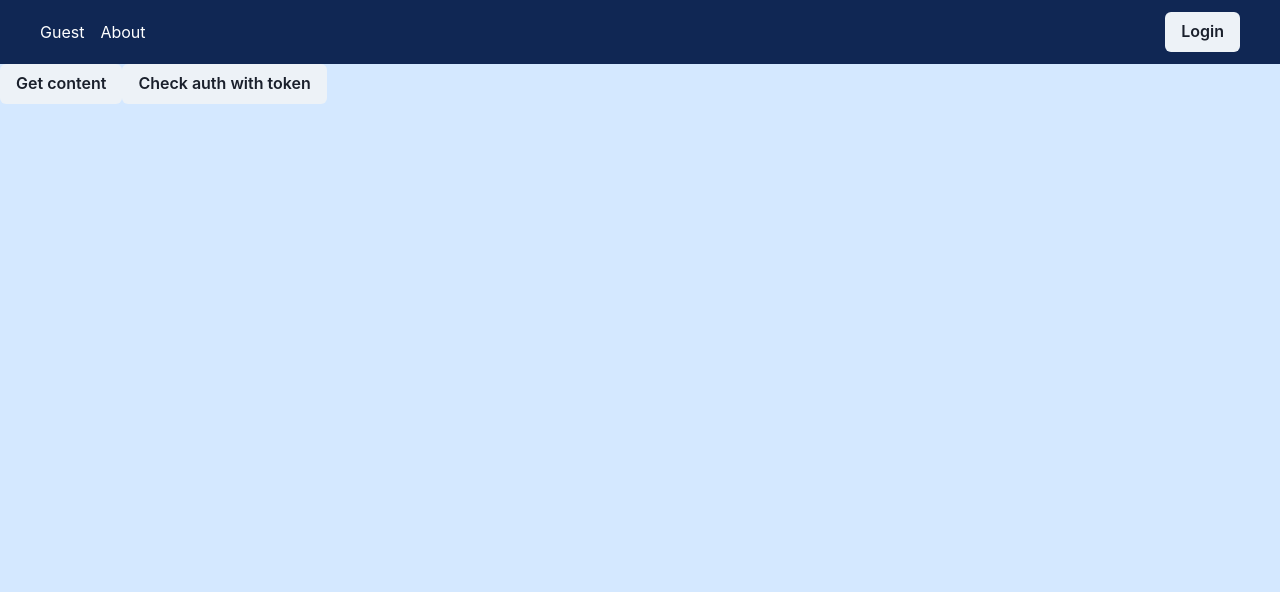
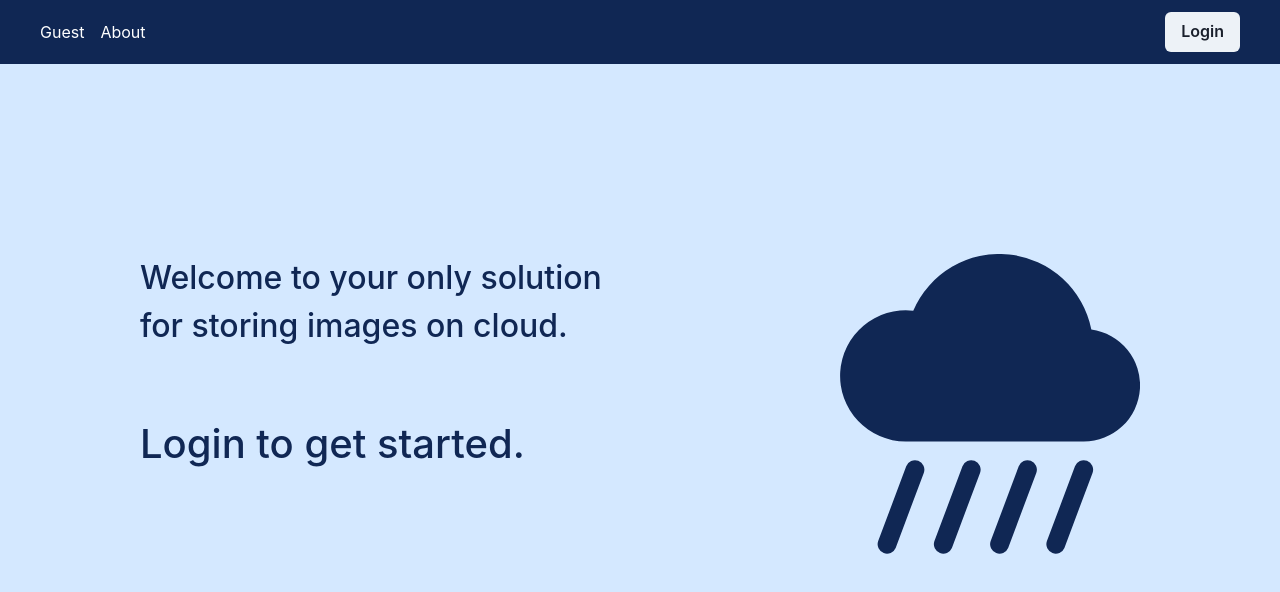
Before and after one commit to raghavluthra10/image-uploader-api, a React (Vite) app in the folder client/: page / in a window 1280 px wide. Shown: the top 592 px of the page. Built offline with nearby package versions, Linux system fonts and the light colour scheme.

Commit message:
updated guest page

```diff
--- a/client/src/pages/guest/Guest.tsx
+++ b/client/src/pages/guest/Guest.tsx
@@ -1,53 +1,68 @@
 import { Button } from "@chakra-ui/react";
 import * as React from "react";
-import { useQuery } from "react-query";
-import { getContent } from "../../api/queries";
+import { BsFillCloudRainHeavyFill } from "react-icons/bs";
+import styled from "styled-components";
 
-import { User } from "../../interfaces/user";
+// export interface IAppProps {}
 
-import If from "../../components/If";
-import axios from "axios";
-import axiosConfig from "../../axios.config";
+const Container = styled.div`
+  /* padding: 40px 80px; */
+  display: flex;
+  flex-direction: column;
+`;
 
-export interface IAppProps {}
+const SectionOne = styled.div`
+  margin-top: 150px;
+  padding: 40px 140px;
+  display: flex;
+  margin-bottom: 100px;
+`;
 
-export default function App(props: IAppProps) {
-  const { isError, isLoading, data, isSuccess, refetch } = useQuery(
-    "users",
-    getContent,
-    {
-      enabled: false,
-    },
-  );
+const LeftSection = styled.h1`
+  font-size: 32px;
+  flex: 0.5;
+  font-weight: 500;
+  color: var(--secondary);
+`;
 
-  console.log("hahaha", isLoading, isSuccess, isError, data);
-  const getData = () => {
-    refetch();
-  };
-  const checkAuth = async () => {
-    const data = await axios.get(`${axiosConfig}/image`, {
-      headers: { auth: localStorage.getItem("Authenticate") },
-    });
+const Cloud = styled.div`
+  flex: 0.5;
+  display: flex;
+  flex-direction: column;
+  align-items: flex-end;
+`;
 
-    try {
-      console.log(data);
-    } catch (error) {
-      console.log(error);
-    }
-  };
+const CTA = styled.h1`
+  font-size: 40px;
+  font-weight: 500;
+  color: var(--secondary);
+  margin-top: 64px;
+  /* background-color: var(--tertiary); */
+`;
+
+const Welcome = styled.h1`
+  font-size: 32px;
+  flex: 0.5;
+  font-weight: 500;
+  color: var(--secondary);
+`;
+
+export default function App() {
   return (
-    <div>
-      <Button onClick={getData}>Get content</Button>
-      <If condition={isSuccess}>
-        <React.Fragment>
-          {data?.map((d: User) => (
-            <div key={d.id}>
-              <h1>{d.name}</h1>
-            </div>
-          ))}
-        </React.Fragment>
-      </If>
-      <Button onClick={checkAuth}>Check auth with token</Button>
-    </div>
+    <Container>
+      <SectionOne>
+        <LeftSection>
+          <Welcome>
+            Welcome to your only solution for storing images on cloud.
+          </Welcome>
+
+          <CTA>Login to get started.</CTA>
+        </LeftSection>
+
+        <Cloud>
+          <BsFillCloudRainHeavyFill size="300px" color="var(--secondary)" />
+        </Cloud>
+      </SectionOne>
+    </Container>
   );
 }
```
